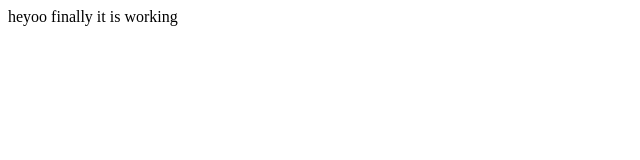
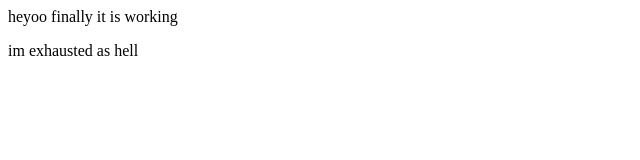
Before and after one commit to shalvi099/systemrepo, a plain HTML site: page index.html in a window 1280 px wide. Shown: the whole page, without its empty margins (0-640 px from the left). Drawn offline with Linux system fonts and the light colour scheme.

Commit message:
new feature

```diff
--- a/index.html
+++ b/index.html
@@ -1 +1,2 @@
 <p>heyoo finally it is working</p>
+<p>im exhausted as hell</p>
```
